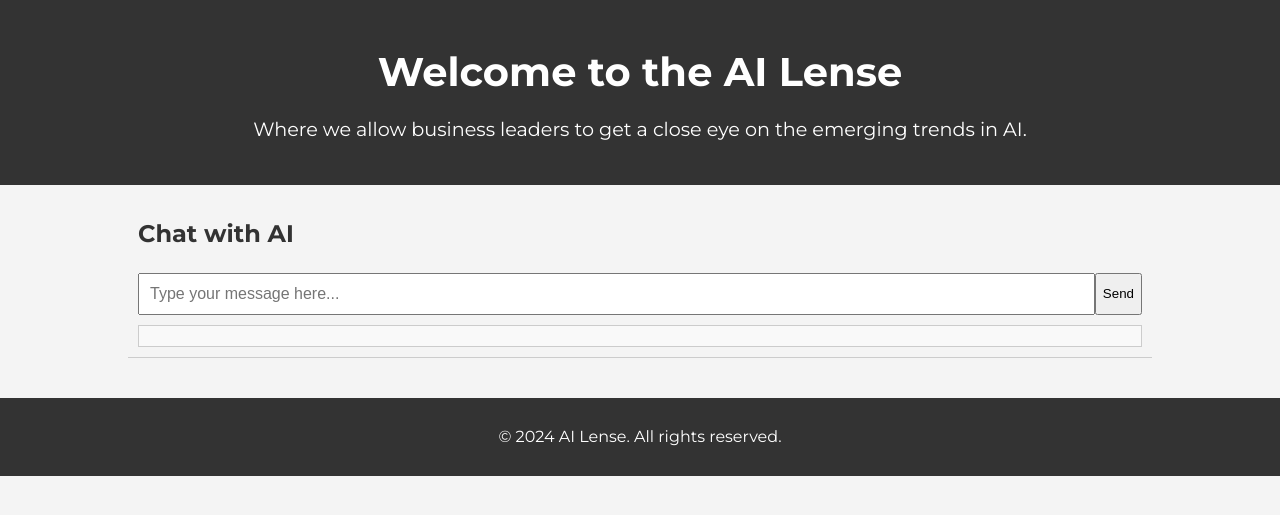
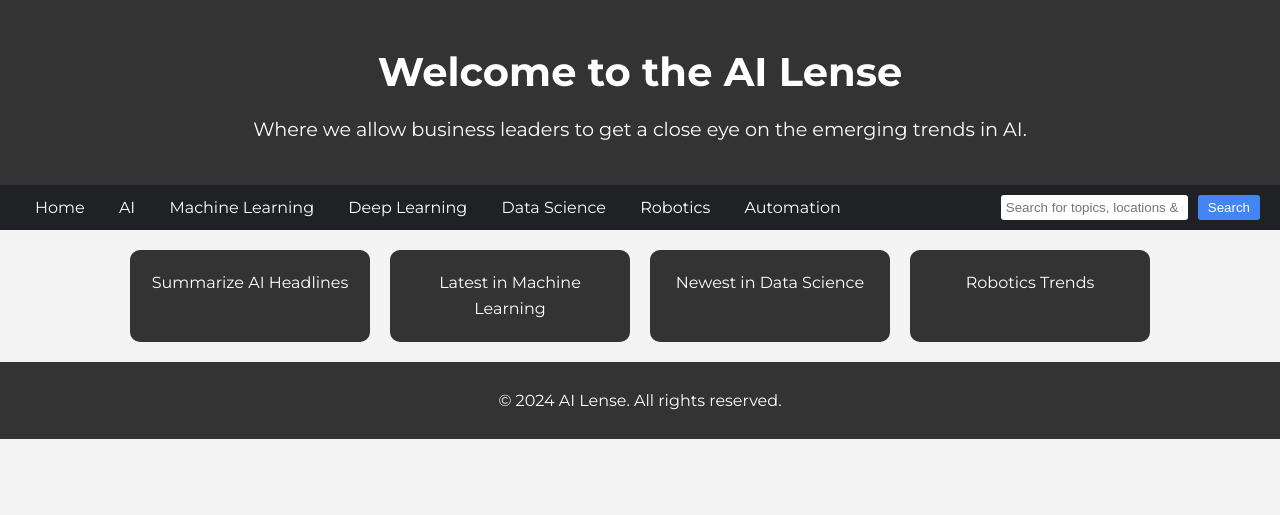
Before and after one commit to bertomill/ainews, a Flask app: page / in a window 1280 px wide. Shown: the top 515 px of the page. Run offline with Flask 3, Linux system fonts and the light colour scheme; data that the repository does not hold is empty.

Commit message:
added the ai search feature

```diff
--- a/app.py
+++ b/app.py
@@ -59,11 +59,21 @@ def home():
 def chat():
     user_message = request.json.get("message")
     try:
+        # Fetch the latest headlines
+        url = f'https://newsapi.org/v2/top-headlines?category=technology&apiKey={NEWS_API_KEY}'
+        response = requests.get(url)
+        response.raise_for_status()
+        articles = response.json().get('articles', [])
+        headlines = "\n".join([article['title'] for article in articles[:5]])
+
+        # Combine the user's message with the latest headlines
+        combined_prompt = f"{user_message}\n\nHere are some latest AI headlines:\n{headlines}"
+
         response = client.chat.completions.create(
             model="gpt-3.5-turbo",
             messages=[
                 {"role": "system", "content": "You are a helpful assistant."},
-                {"role": "user", "content": user_message}
+                {"role": "user", "content": combined_prompt}
             ]
         )
         chat_response = response.choices[0].message.content.strip()
@@ -72,6 +82,29 @@ def chat():
         logger.error("Error during OpenAI API call: %s", e)
         return jsonify({"response": "An error occurred while processing your request."}), 500
 
+@app.route('/search', methods=['GET'])
+def search():
+    query = request.args.get('query', '')
+    try:
+        if not NEWS_API_KEY:
+            logger.error("NEWS_API_KEY is not set")
+            return "NEWS_API_KEY is not set", 500
+
+        url = f'https://newsapi.org/v2/everything?q={query}&apiKey={NEWS_API_KEY}'
+        logger.info("Fetching news for query '%s' from URL: %s", query, url)
+        response = requests.get(url)
+        response.raise_for_status()
+        articles = response.json().get('articles', [])
+        valid_articles = [article for article in articles if is_valid_article(article)]
+
+        # Log the number of valid articles fetched for the query
+        logger.info("Number of valid articles fetched for query '%s': %d", query, len(valid_articles))
+
+        return jsonify(valid_articles)
+    except requests.RequestException as e:
+        logger.error("Error fetching news for query '%s': %s", query, e)
+        return "An error occurred while fetching news", 500
+
 if __name__ == "__main__":
     port = int(os.environ.get('PORT', 8080))
     app.run(host='0.0.0.0', port=port)
--- a/templates/index.html
+++ b/templates/index.html
@@ -7,21 +7,132 @@
     <link rel="stylesheet" href="https://cdnjs.cloudflare.com/ajax/libs/font-awesome/5.15.3/css/all.min.css">
     <link rel="stylesheet" href="{{ url_for('static', filename='style.css') }}">
     <link href="https://fonts.googleapis.com/css2?family=Montserrat:wght@400;700&display=swap" rel="stylesheet">
+    <style>
+        /* Add styles for the navigation bar */
+        .navbar {
+            display: flex;
+            justify-content: space-between;
+            align-items: center;
+            background-color: #202124;
+            padding: 10px 20px;
+            color: white;
+        }
+        .navbar a {
+            color: white;
+            text-decoration: none;
+            margin: 0 15px;
+            cursor: pointer;
+        }
+        .navbar a:hover {
+            text-decoration: underline;
+        }
+        .search-container {
+            display: flex;
+            align-items: center;
+        }
+        .search-container input[type="text"] {
+            padding: 5px;
+            margin-right: 10px;
+            border: none;
+            border-radius: 3px;
+        }
+        .search-container button {
+            padding: 5px 10px;
+            background-color: #4285F4;
+            border: none;
+            color: white;
+            border-radius: 3px;
+            cursor: pointer;
+        }
+        .search-container button:hover {
+            background-color: #357ae8;
+        }
+        .prompts-container {
+            display: flex;
+            justify-content: center;
+            gap: 20px;
+            margin-top: 20px;
+        }
+        .prompt {
+            padding: 20px;
+            background-color: #333;
+            color: white;
+            border-radius: 10px;
+            cursor: pointer;
+            text-align: center;
+            width: 200px;
+        }
+        .prompt:hover {
+            background-color: #444;
+        }
+        .response-container {
+            margin: 20px;
+            padding: 20px;
+            background-color: #f1f1f1;
+            border-radius: 10px;
+            display: none;
+        }
+        .grid {
+            display: flex;
+            flex-wrap: wrap;
+            gap: 20px;
+            justify-content: center;
+        }
+        .grid-item {
+            background-color: white;
+            border-radius: 10px;
+            box-shadow: 0 0 10px rgba(0, 0, 0, 0.1);
+            overflow: hidden;
+            width: 300px;
+            padding: 10px;
+            text-align: left;
+        }
+        .grid-item img {
+            width: 100%;
+            height: auto;
+        }
+        .grid-item h2 {
+            font-size: 1.2em;
+            margin: 10px 0;
+        }
+        .grid-item .description {
+            font-size: 0.9em;
+            margin-bottom: 10px;
+        }
+        .grid-item .meta {
+            font-size: 0.8em;
+            color: #555;
+        }
+    </style>
 </head>
 <body>
     {% include 'header.html' %}
+    <div class="navbar">
+        <div>
+            <a onclick="fetchArticlesByTopic('home')">Home</a>
+            <a onclick="fetchArticlesByTopic('ai')">AI</a>
+            <a onclick="fetchArticlesByTopic('machine learning')">Machine Learning</a>
+            <a onclick="fetchArticlesByTopic('deep learning')">Deep Learning</a>
+            <a onclick="fetchArticlesByTopic('data science')">Data Science</a>
+            <a onclick="fetchArticlesByTopic('robotics')">Robotics</a>
+            <a onclick="fetchArticlesByTopic('automation')">Automation</a>
+        </div>
+        <div class="search-container">
+            <input type="text" id="search-query" placeholder="Search for topics, locations & sources">
+            <button onclick="searchArticles()">Search</button>
+        </div>
+    </div>
+    <div class="prompts-container">
+        <div class="prompt" onclick="handlePrompt('summarize major AI headlines for the day')">Summarize AI Headlines</div>
+        <div class="prompt" onclick="handlePrompt('latest developments in machine learning')">Latest in Machine Learning</div>
+        <div class="prompt" onclick="handlePrompt('what is the newest trend in data science')">Newest in Data Science</div>
+        <div class="prompt" onclick="handlePrompt('how is robotics evolving this year')">Robotics Trends</div>
+    </div>
     <div class="container">
-        <div id="chat-container">
-            <h2>Chat with AI</h2>
-            <form id="chat-form">
-                <input type="text" id="chat-input" placeholder="Type your message here...">
-                <button type="submit">Send</button>
-            </form>
-            <div id="chat-output"></div>
-        </div>
-        <div class="grid">
+        <div class="response-container" id="response-container"></div>
+        <div class="grid" id="articles-container">
             {% for article in articles %}
-            <div class="grid-item {% if loop.index <= 2 %}large{% else %}small{% endif %}">
+            <div class="grid-item">
                 {% if article.urlToImage %}
                 <img src="{{ article.urlToImage }}" alt="{{ article.title }}">
                 {% endif %}
@@ -40,5 +151,56 @@
         <p>&copy; 2024 AI Lense. All rights reserved.</p>
     </footer>
     <script src="{{ url_for('static', filename='chat.js') }}"></script>
+    <script>
+        async function fetchArticlesByTopic(topic) {
+            const response = await fetch(`/search?query=${topic}`);
+            const articles = await response.json();
+            displayArticles(articles);
+        }
+
+        async function searchArticles() {
+            const query = document.getElementById('search-query').value;
+            const response = await fetch(`/search?query=${query}`);
+            const articles = await response.json();
+            displayArticles(articles);
+        }
+
+        function displayArticles(articles) {
+            const articlesContainer = document.getElementById('articles-container');
+            articlesContainer.innerHTML = '';
+            articles.forEach(article => {
+                const articleElement = document.createElement('div');
+                articleElement.classList.add('grid-item');
+                articleElement.innerHTML = `
+                    ${article.urlToImage ? `<img src="${article.urlToImage}" alt="${article.title}">` : ''}
+                    <a href="${article.url}" target="_blank"><h2>${article.title}</h2></a>
+                    <p class="description">${article.description}</p>
+                    <p class="meta">
+                        <strong>Source:</strong> ${article.source.name}<br>
+                        <strong>Author:</strong> ${article.author}<br>
+                        <strong>Published At:</strong> ${article.publishedAt}
+                    </p>
+                `;
+                articlesContainer.appendChild(articleElement);
+            });
+        }
+
+        async function handlePrompt(prompt) {
+            const response = await fetch('/chat', {
+                method: 'POST',
+                headers: {
+                    'Content-Type': 'application/json'
+                },
+                body: JSON.stringify({ message: prompt })
+            });
+            const data = await response.json();
+            const chatResponse = data.response;
+
+            // Display the response in the response container
+            const responseContainer = document.getElementById('response-container');
+            responseContainer.style.display = 'block';
+            responseContainer.innerHTML = `<p>${chatResponse}</p>`;
+        }
+    </script>
 </body>
 </html>
```
Also changed, not shown: README.md (added).
